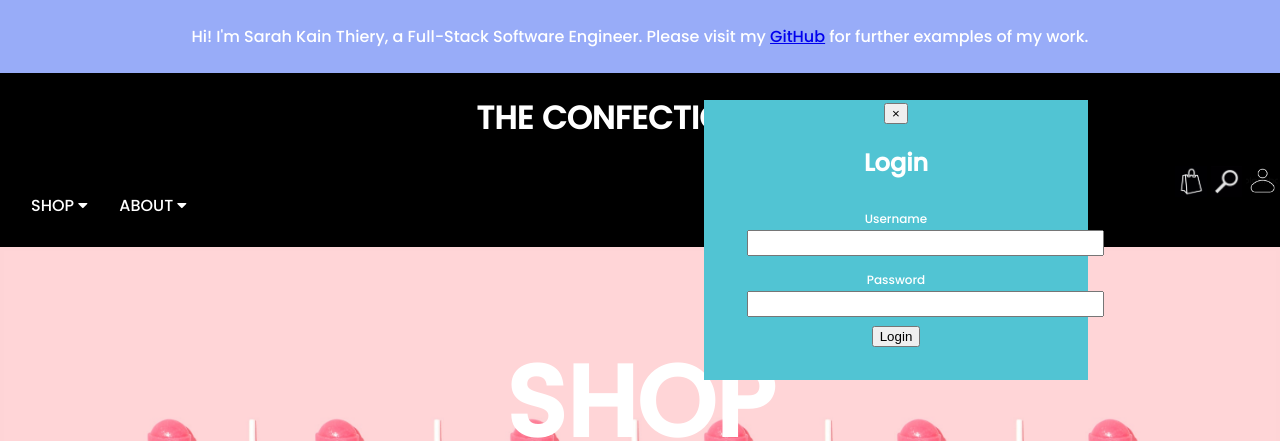
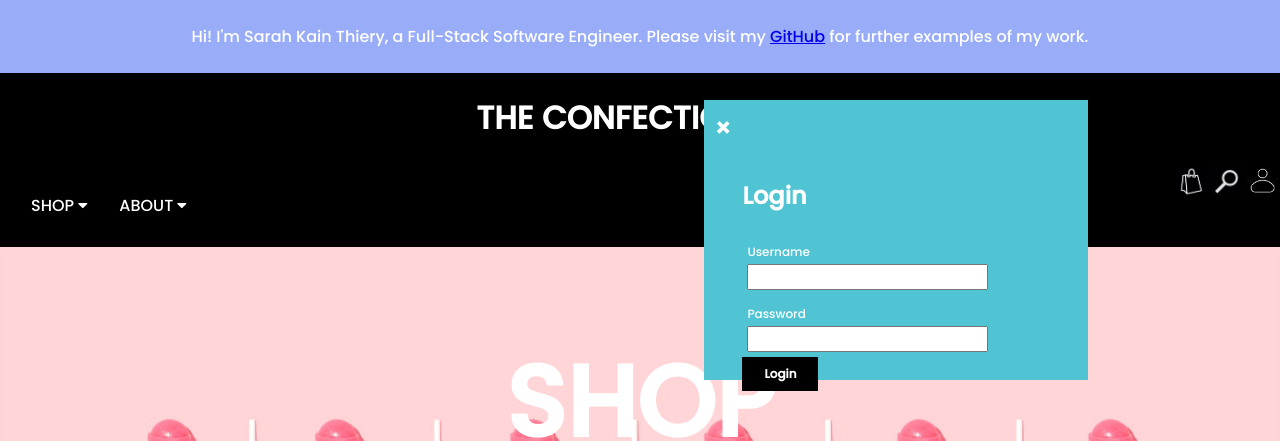
Before and after one commit to svthiery/confectionery-frontend, a React (Create React App) app: page / in a window 1280 px wide. Both pictures are taken after a click on the picture 1262 px from the left and 181 px from the top of the page. Shown: the top 441 px of the page. Built offline with nearby package versions, Linux system fonts and the light colour scheme; no server answers.

Commit message:
Update login styling

```diff
--- a/src/components/Login.js
+++ b/src/components/Login.js
@@ -52,7 +52,7 @@ function Login({ showLoginModal, setShowLoginModal, setCurrentUser }) {
                 onClick={() =>
                   setShowLoginModal((showLoginModal) => !showLoginModal)
                 }
-                className="absolute top-0 right-0 -mt-4 -mr-4 bg-white text-indigo-600 border border-indigo-600 h-8 w-8 block mb-2 rounded-full"
+                className="close-btn"
               >
                 &times;
               </button>
@@ -81,7 +81,7 @@ function Login({ showLoginModal, setShowLoginModal, setCurrentUser }) {
                         onChange={handleChange}
                     />
                   </div>
-                  <input type="submit" value="Login" />
+                  <input type="submit" value="Login" className="login-signup-btn"/>
                 </form>
               </div>
             </motion.div>
--- a/src/index.css
+++ b/src/index.css
@@ -457,7 +457,7 @@ input[type="checkbox"]:not(:checked) {
   left: 70%;
   /* right: 0%; */
   transform: translate(-50%, -50%);
-  text-align: center;
+  /* text-align: center; */
 }
 
 .login-modal-content {
@@ -474,14 +474,49 @@ input[type="checkbox"]:not(:checked) {
 
 .login-input {
   height: 20px;
-  font-size: 18px;
+  font-size: 12px;
   font-family: inherit;
-  color: gray;
+  color:black;
 }
 
 .username-div,
 .password-div {
   padding: 5px;
+}
+
+.login-signup-btn, .close-btn {
+  box-sizing: border-box;
+  /* display: inline-block; */
+  margin: 4 auto;
+  /* position: absolute; */
+  /* width: 500px; */
+  /* left:0; */
+  /* opacity: 0;
+  transition: opacity 0.35s ease;
+  z-index: 1; */
+
+  background-color: black;
+  border: none;
+  color: white;
+  padding: 8px 22px;
+  text-align: center;
+  text-decoration: none;
+  display: inline-block;
+  font-size: 12px;
+  font-weight: bold;
+  /* font-family: source-code-pro, Menlo, Monaco, Consolas, "Courier New"; */
+  font-family: inherit;
+}
+
+.login-signup-btn:hover {
+  background-color: #fed049;
+}
+
+.close-btn {
+  margin: 7px;
+  padding: 3px;
+  font-size: 25px;
+  background-color: #51c4d3;
 }
 
 .signup-modal {
```
